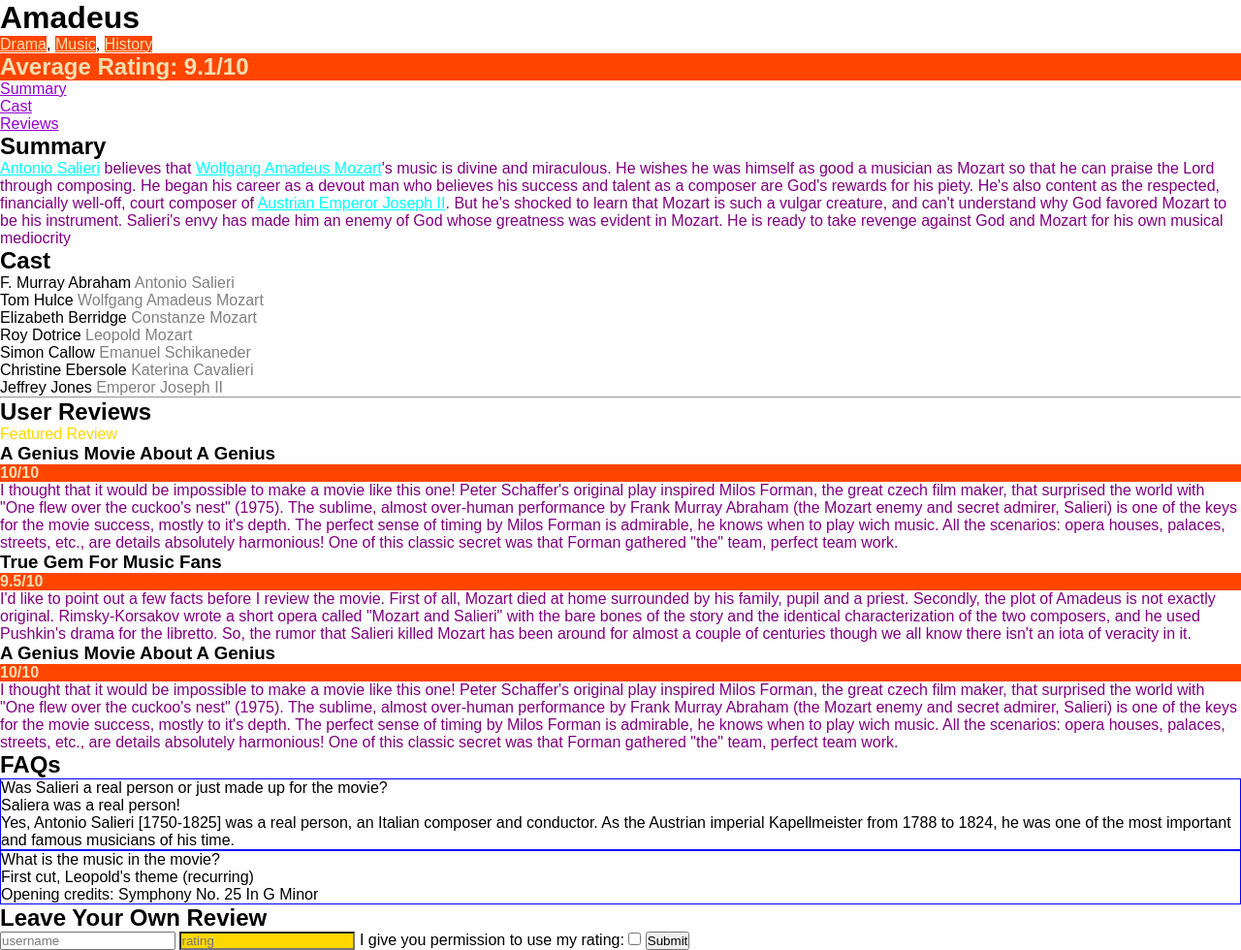
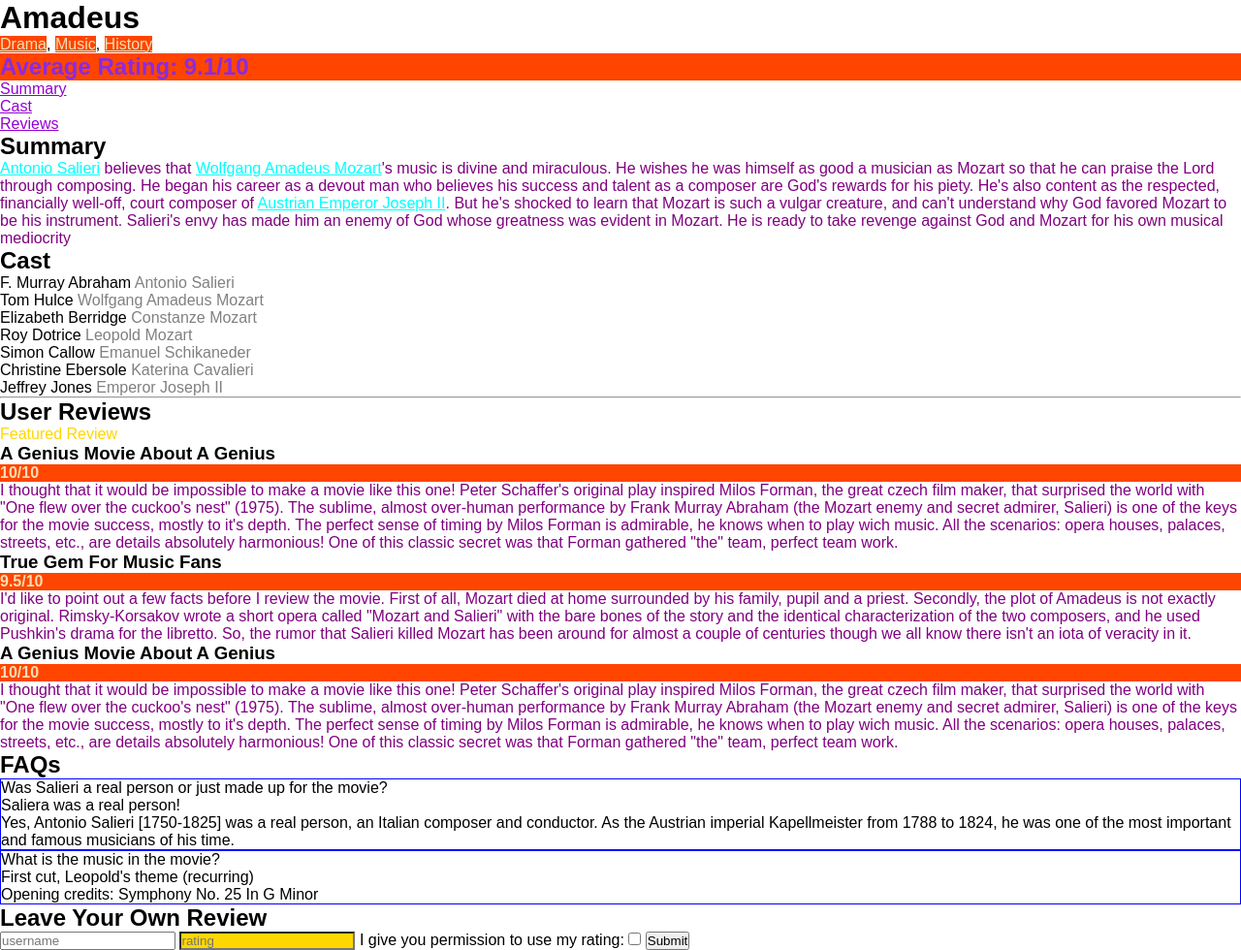
Before and after one commit to Francisfer/htmlCssColtSteele, a plain HTML site: page CSS/selectors/index.html in a window 1280 px wide. Shown: the whole page at 97% size. Drawn offline with Linux system fonts and the light colour scheme.

Commit message:
Finished selectors

```diff
--- a/CSS/selectors/styles.css
+++ b/CSS/selectors/styles.css
@@ -66,4 +66,8 @@ ol > li {
   border: 1px solid blue;
 }
 
-/* COMPOUND SELECTORS / CHAINING SELECTORS */
+/* COMPOUND SELECTORS / CHAINING SELECTORS - Selects h2 that have the class of score */
+
+h2.score {
+  color: blueviolet;
+}
```
